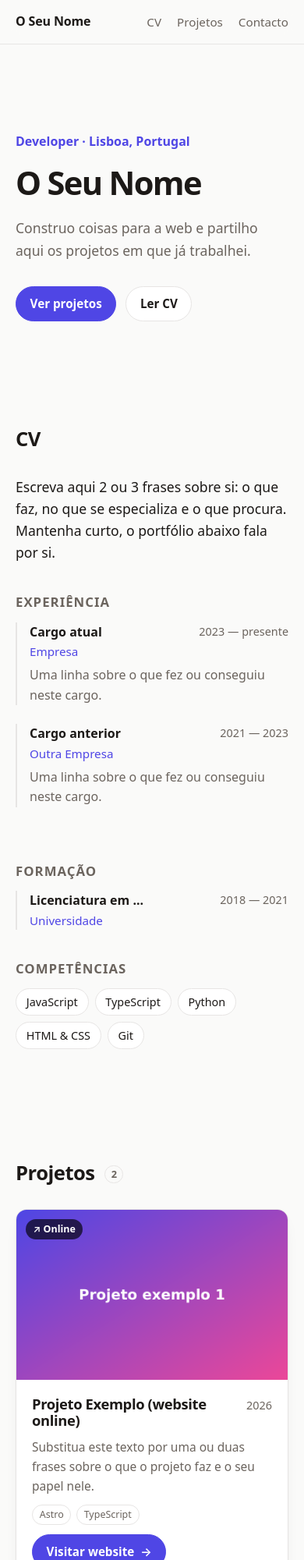
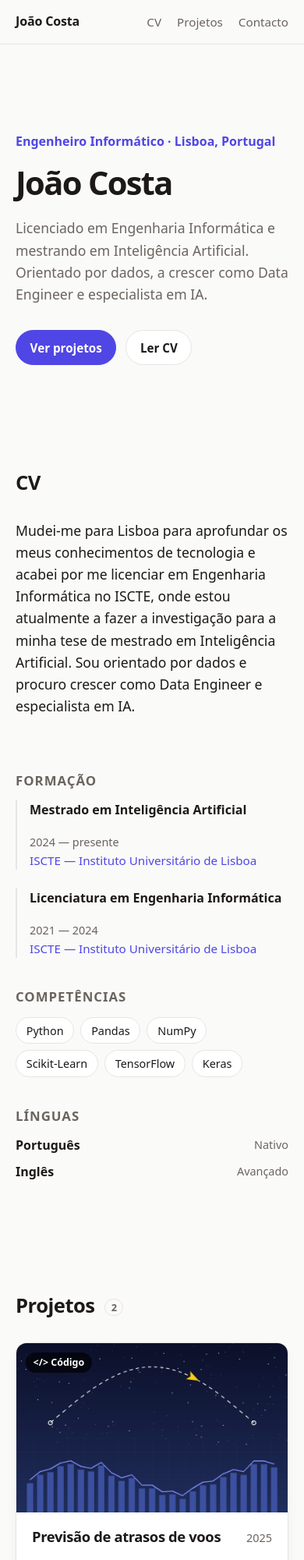
Before and after one commit to CostinhaJ/DigitalCV, an Astro site: page / in a window 390 px wide. Shown: the top 2000 px of the page at 78% size. Built offline with nearby package versions, Linux system fonts and the light colour scheme; Astro itself is replaced by a stand-in of ours.

Commit message:
Replace template placeholders with real CV data
- Fill profile, about, education, skills and languages from the CV
  (phone, address and email intentionally left out)
- Replace example projects with flight delay prediction and CNN
  feature extraction, with new cover images
- Add 'repo' linkType ("Ver código"), languages section, optional
  email and hide empty experience section
- Gitignore private/ and update README/CLAUDE.md

Co-Authored-By: Claude Opus 5.5 <noreply@anthropic.com>

```diff
--- a/src/components/Cv.astro
+++ b/src/components/Cv.astro
@@ -1,5 +1,5 @@
 ---
-import { profile, about, experience, education, skills } from '../data/cv';
+import { about, experience, education, skills, languages } from '../data/cv';
 ---
 
 <section id="cv">
@@ -10,10 +10,12 @@ import { profile, about, experience, education, skills } from '../data/cv';
       <div class="col">
         <p class="about">{about}</p>
 
+        {
+          experience.length > 0 && (
+            <>
               <h3>Experiência</h3>
               <ul class="timeline">
-          {
-            experience.map((item) => (
+                {experience.map((item) => (
                   <li>
                     <div class="row">
                       <strong>{item.role}</strong>
@@ -22,9 +24,11 @@ import { profile, about, experience, education, skills } from '../data/cv';
                     <div class="where">{item.company}</div>
                     <p>{item.summary}</p>
                   </li>
-            ))
+                ))}
+              </ul>
+            </>
+          )
         }
-        </ul>
       </div>
 
       <aside class="col">
@@ -47,6 +51,22 @@ import { profile, about, experience, education, skills } from '../data/cv';
         <ul class="skills">
           {skills.map((skill) => <li>{skill}</li>)}
         </ul>
+
+        {
+          languages.length > 0 && (
+            <>
+              <h3>Línguas</h3>
+              <ul class="languages">
+                {languages.map((lang) => (
+                  <li>
+                    <strong>{lang.name}</strong>
+                    <span class="period">{lang.level}</span>
+                  </li>
+                ))}
+              </ul>
+            </>
+          )
+        }
       </aside>
     </div>
   </div>
@@ -109,7 +129,7 @@ import { profile, about, experience, education, skills } from '../data/cv';
   .skills {
     list-style: none;
     padding: 0;
-    margin: 0;
+    margin: 0 0 2.5rem;
     display: flex;
     flex-wrap: wrap;
     gap: 0.5rem;
@@ -121,4 +141,16 @@ import { profile, about, experience, education, skills } from '../data/cv';
     background: var(--surface);
     font-size: 0.9rem;
   }
+  .languages {
+    list-style: none;
+    padding: 0;
+    margin: 0;
+    display: grid;
+    gap: 0.5rem;
+  }
+  .languages li {
+    display: flex;
+    justify-content: space-between;
+    gap: 1rem;
+  }
 </style>
--- a/src/components/ProjectCard.astro
+++ b/src/components/ProjectCard.astro
@@ -8,8 +8,12 @@ interface Props {
 
 const { project } = Astro.props;
 const { title, description, image, imageAlt, link, linkType, tags, year } = project.data;
-const isVideo = linkType === 'video';
-const label = isVideo ? 'Ver vídeo' : 'Visitar website';
+const labels = {
+  video: { button: 'Ver vídeo', badge: '▶ Vídeo' },
+  website: { button: 'Visitar website', badge: '↗ Online' },
+  repo: { button: 'Ver código', badge: '</> Código' },
+} as const;
+const { button: label, badge } = labels[linkType];
 ---
 
 <article class="card">
@@ -21,7 +25,7 @@ const label = isVideo ? 'Ver vídeo' : 'Visitar website';
       sizes="(max-width: 700px) 100vw, (max-width: 1100px) 50vw, 340px"
       loading="lazy"
     />
-    <span class="badge">{isVideo ? '▶ Vídeo' : '↗ Online'}</span>
+    <span class="badge">{badge}</span>
   </a>
 
   <div class="body">
--- a/src/content.config.ts
+++ b/src/content.config.ts
@@ -14,8 +14,8 @@ const projects = defineCollection({
       imageAlt: z.string().optional(),
       // Link do vídeo privado ou do website (se ainda estiver online)
       link: z.url(),
-      // "video" -> botão "Ver vídeo" | "website" -> botão "Visitar website"
-      linkType: z.enum(['video', 'website']).default('video'),
+      // "video" -> "Ver vídeo" | "website" -> "Visitar website" | "repo" -> "Ver código"
+      linkType: z.enum(['video', 'website', 'repo']).default('video'),
       tags: z.array(z.string()).default([]),
       // Ano do projeto (usado para ordenar, mais recente primeiro)
       year: z.number().int(),
--- /dev/null
+++ b/src/content/projects/cnn-extracao-caracteristicas.md
@@ -0,0 +1,10 @@
+---
+title: CNN para extração de características
+description: Trabalho da unidade curricular Matemática para Deep Learning — convoluções, filtros de deteção de arestas e redes neuronais convolucionais em Keras para extração de características.
+image: ../../assets/projects/cnn-extracao-caracteristicas.png
+imageAlt: Fotografia de uma raposa após aplicação de um filtro de deteção de arestas (Sobel)
+link: https://github.com/CostinhaJ/FMAP
+linkType: repo
+tags: [TensorFlow, Keras]
+year: 2025
+---
--- a/src/content/projects/exemplo-video.md
+++ /dev/null
@@ -1,9 +0,0 @@
----
-title: Projeto Exemplo (vídeo privado)
-description: Para projetos que já não estão online, o cartão aponta para um vídeo privado de demonstração.
-image: ../../assets/projects/exemplo-video.png
-link: https://youtu.be/XXXXXXXXXXX
-linkType: video
-tags: [Python, Automação]
-year: 2024
----
--- a/src/content/projects/exemplo-website.md
+++ /dev/null
@@ -1,14 +0,0 @@
----
-title: Projeto Exemplo (website online)
-description: Substitua este texto por uma ou duas frases sobre o que o projeto faz e o seu papel nele.
-image: ../../assets/projects/exemplo-website.png
-imageAlt: Descrição curta da imagem para leitores de ecrã
-link: https://example.com
-linkType: website
-tags: [Astro, TypeScript]
-year: 2026
-featured: true
----
-
-O corpo do ficheiro é opcional. Pode usá-lo no futuro para criar uma página
-dedicada a cada projeto, com mais detalhes.
--- /dev/null
+++ b/src/content/projects/previsao-atrasos-voos.md
@@ -0,0 +1,11 @@
+---
+title: Previsão de atrasos de voos
+description: Projeto de IA Aplicada — sistema de apoio à previsão de atrasos de voos, desenvolvido em parceria com a TAP Air Portugal e o IPMA (Instituto Português do Mar e da Atmosfera).
+image: ../../assets/projects/previsao-atrasos-voos.png
+imageAlt: Ilustração de uma rota de voo sobre um gráfico de atrasos
+link: https://github.com/CostinhaJ/PIAA_TAP_Delay
+linkType: repo
+tags: [Pandas, NumPy, Scikit-Learn]
+year: 2025
+featured: true
+---
--- a/src/data/cv.ts
+++ b/src/data/cv.ts
@@ -1,42 +1,42 @@
 // Edite este ficheiro com os seus dados. Tudo o que aparece na secção "CV" vem daqui.
+// Não coloque aqui dados sensíveis (telefone, morada): o site é público.
 
 export const profile = {
-  name: 'O Seu Nome',
-  role: 'Developer',
-  tagline: 'Construo coisas para a web e partilho aqui os projetos em que já trabalhei.',
+  name: 'João Costa',
+  role: 'Engenheiro Informático',
+  tagline:
+    'Licenciado em Engenharia Informática e mestrando em Inteligência Artificial. Orientado por dados, a crescer como Data Engineer e especialista em IA.',
   location: 'Lisboa, Portugal',
-  email: 'o.seu@email.com',
-  links: [
-    { label: 'GitHub', href: 'https://github.com/o-seu-utilizador' },
-    { label: 'LinkedIn', href: 'https://www.linkedin.com/in/o-seu-utilizador' },
-  ],
+  // Deixe vazio ('') para não mostrar o email no site.
+  email: '',
+  links: [{ label: 'GitHub', href: 'https://github.com/CostinhaJ' }],
 };
 
 export const about =
-  'Escreva aqui 2 ou 3 frases sobre si: o que faz, no que se especializa e o que procura. ' +
-  'Mantenha curto, o portfólio abaixo fala por si.';
+  'Mudei-me para Lisboa para aprofundar os meus conhecimentos de tecnologia e acabei por me licenciar ' +
+  'em Engenharia Informática no ISCTE, onde estou atualmente a fazer a investigação para a minha tese ' +
+  'de mestrado em Inteligência Artificial. Sou orientado por dados e procuro crescer como Data Engineer ' +
+  'e especialista em IA.';
 
-export const experience = [
+// Deixe a lista vazia para esconder a secção "Experiência".
+export const experience: { role: string; company: string; period: string; summary: string }[] = [];
+
+export const education = [
   {
-    role: 'Cargo atual',
-    company: 'Empresa',
-    period: '2023 — presente',
-    summary: 'Uma linha sobre o que fez ou conseguiu neste cargo.',
+    degree: 'Mestrado em Inteligência Artificial',
+    school: 'ISCTE — Instituto Universitário de Lisboa',
+    period: '2024 — presente',
   },
   {
-    role: 'Cargo anterior',
-    company: 'Outra Empresa',
-    period: '2021 — 2023',
-    summary: 'Uma linha sobre o que fez ou conseguiu neste cargo.',
+    degree: 'Licenciatura em Engenharia Informática',
+    school: 'ISCTE — Instituto Universitário de Lisboa',
+    period: '2021 — 2024',
   },
 ];
 
-export const education = [
-  {
-    degree: 'Licenciatura em ...',
-    school: 'Universidade',
-    period: '2018 — 2021',
-  },
+export const skills = ['Python', 'Pandas', 'NumPy', 'Scikit-Learn', 'TensorFlow', 'Keras'];
+
+export const languages = [
+  { name: 'Português', level: 'Nativo' },
+  { name: 'Inglês', level: 'Avançado' },
 ];
-
-export const skills = ['JavaScript', 'TypeScript', 'Python', 'HTML & CSS', 'Git'];
--- a/src/pages/index.astro
+++ b/src/pages/index.astro
@@ -44,12 +44,12 @@ const projects = (await getCollection('projects', ({ data }) => !data.draft)).so
     <section id="contacto">
       <div class="container contact">
         <h2>Contacto</h2>
-        <p>Quer falar comigo? Escreva-me.</p>
+        <p>{profile.email ? 'Quer falar comigo? Escreva-me.' : 'Quer falar comigo? Encontre-me aqui.'}</p>
         <div class="actions">
-          <a class="btn primary" href={`mailto:${profile.email}`}>{profile.email}</a>
+          {profile.email && <a class="btn primary" href={`mailto:${profile.email}`}>{profile.email}</a>}
           {
-            profile.links.map((link) => (
-              <a class="btn" href={link.href} target="_blank" rel="noopener noreferrer">
+            profile.links.map((link, i) => (
+              <a class:list={['btn', { primary: !profile.email && i === 0 }]} href={link.href} target="_blank" rel="noopener noreferrer">
                 {link.label}
               </a>
             ))
```
Also changed, not shown: CLAUDE.md (+6 -3 lines), README.md, src/assets/projects/cnn-extracao-caracteristicas.png (added), src/assets/projects/exemplo-video.png (deleted), src/assets/projects/exemplo-website.png (deleted), src/assets/projects/previsao-atrasos-voos.png (added), 1 other file. Lines whose indentation alone changed are shown as unchanged.
